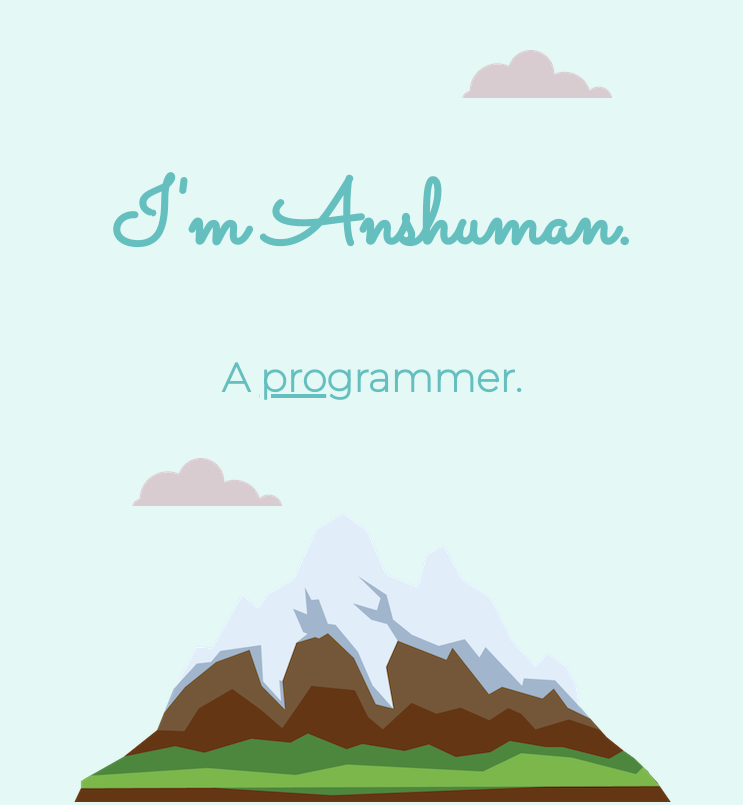
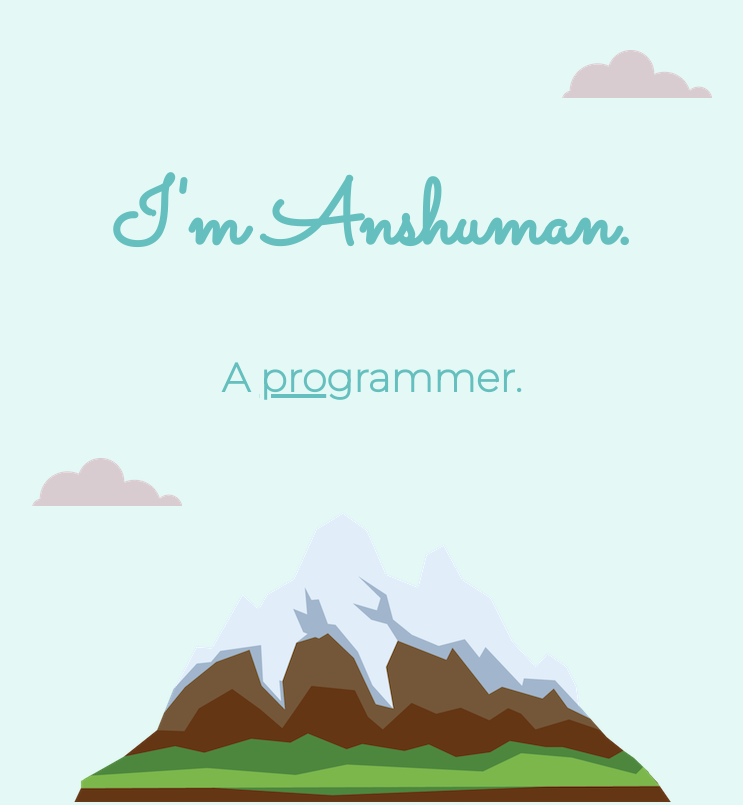
Before and after one commit to AnshumanDas2001/MyCSS-Site, a plain HTML site: page index.html in a window 1280 px wide. Shown: the top 805 px of the page, without its empty margins (268-1011 px from the left). Drawn offline with Linux system fonts and the light colour scheme.

Commit message:
Update styles.css

```diff
--- a/css/styles.css
+++ b/css/styles.css
@@ -36,12 +36,12 @@ h3 {
 }
 .top-cloud {
   position: absolute;
-  right: 400px;
+  right: 300px;
   top: 50px;
 }
 .bottom-cloud {
   position: absolute;
-  left: 400px;
+  left: 300px;
   bottom: 300px;
 }
 .skill-row {
```
